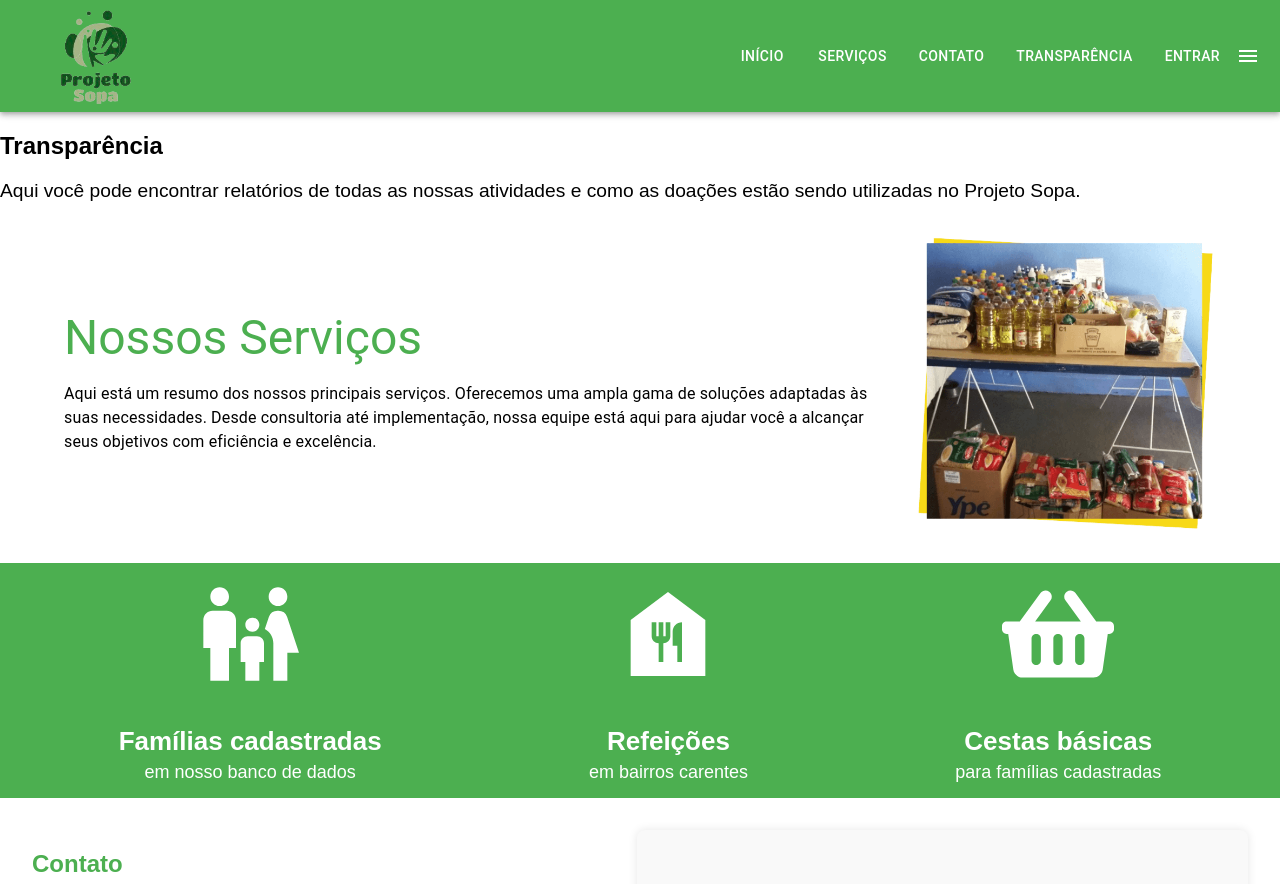
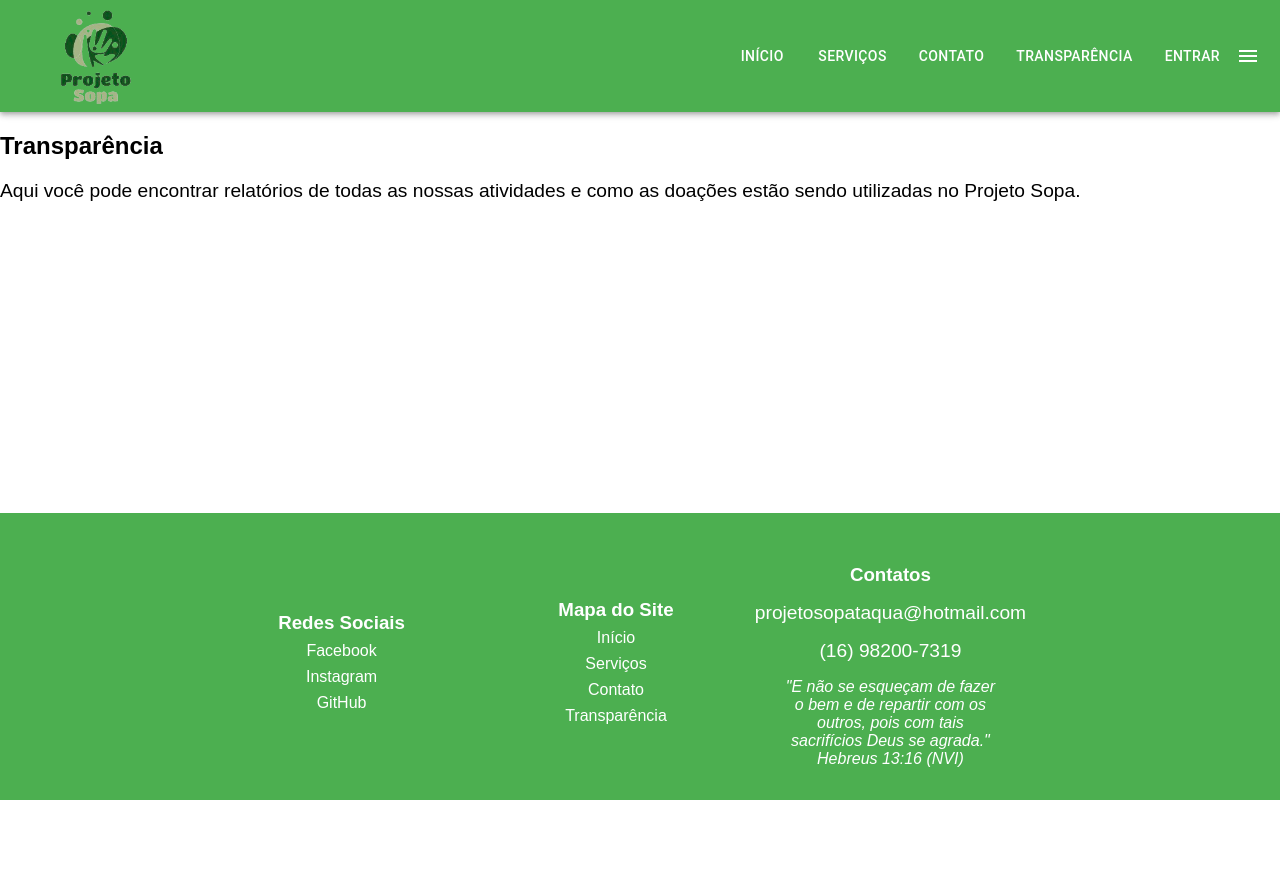
Before and after one commit to Pibonora/PI-V, a React (Create React App) app: page /transparencia in a window 1280 px wide. Shown: the top 884 px of the page. After the commit the page ends 800 px from the top, so only its background shows below. Built offline with nearby package versions, Linux system fonts and the light colour scheme.

Commit message:
Atualização da home e Menu

```diff
--- a/src/App.tsx
+++ b/src/App.tsx
@@ -17,20 +17,14 @@ import SectionS from './components/Section-Statistics';
 const App: React.FC = () => {
   return (
     <Router>
+
       <Menu />
       <Routes>
         <Route path="/" element={<Home />} />
         <Route path="/transparencia" element={<Transparencia />} />
         <Route path="/entrar" element={<Entrar />} />
       </Routes>
-      <Servicos
-        title="Nossos Serviços"
-        text="Aqui está um resumo dos nossos principais serviços. Oferecemos uma ampla gama de soluções adaptadas às suas necessidades. Desde consultoria até implementação, nossa equipe está aqui para ajudar você a alcançar seus objetivos com eficiência e excelência."
-        imageSrc={img1} // Use a variável importada
-        imageAlt="Descrição da imagem"
-      />
-      <SectionS/>
-      <Contato/>
+
       <Footer />
     </Router>
   );
--- a/src/components/Menu.tsx
+++ b/src/components/Menu.tsx
@@ -1,9 +1,10 @@
 // Menu.tsx
 import React from 'react';
-import { AppBar, Toolbar, Typography, Button, IconButton } from '@mui/material';
+import { AppBar, Toolbar, Button, IconButton } from '@mui/material';
 import MenuIcon from '@mui/icons-material/Menu';
 import logo from '../assets/logo.png'; // Caminho para a imagem de logo
 import '../assets/Menu.css'; // Importa o CSS para estilização
+import { Link } from 'react-router-dom';
 
 const Menu: React.FC = () => {
   const [isOpen, setIsOpen] = React.useState(false);
@@ -18,7 +19,8 @@ const Menu: React.FC = () => {
         <img src={logo} alt="Logo" className="logo" />
         <div className={`menu-items ${isOpen ? 'open' : ''}`}>
           <Button color="inherit" className="nav-button">
-            <a href="#inicio" className="nav-link">Início</a>
+            <a href="/" className="nav-link">Início</a>
+
           </Button>
           <Button color="inherit" className="nav-button">
             <a href="#servicos" className="nav-link">Serviços</a>
--- a/src/components/Statistics.tsx
+++ b/src/components/Statistics.tsx
@@ -1,5 +1,5 @@
 import React from 'react';
-import { MdFamilyRestroom } from "react-icons/md";
+// import { MdFamilyRestroom } from "react-icons/md";
 
 interface EstatisticaProps {
     icon: React.ReactNode; // Tipo genérico para o ícone
--- a/src/pages/Home.tsx
+++ b/src/pages/Home.tsx
@@ -1,21 +1,30 @@
 // Home.tsx
 import React from 'react';
 import '../assets/Home.css'; // Importa o CSS para estilização
-import Estatistica from '../components/Statistics';
-import { MdFamilyRestroom } from "react-icons/md";
+import Servicos from '../components/Servicos';
+import SectionS from '../components/Section-Statistics';
+import Contato from '../components/Contato';
+// import Estatistica from '../components/Statistics';
+// import { MdFamilyRestroom } from "react-icons/md";
+import img1 from '../assets/img1.png';
 
 const Home: React.FC = () => {
   return (
-    <div className="home-container">
+    <><div className="home-container">
       <div className="background-image">
         <div className="text-overlay">
-          <h1>Bem-vindo ao Meu Site</h1>
+          <h1>Seu apoio conta: colabore conosco.</h1>
           <p>
             Este é um exemplo de como você pode usar uma imagem de fundo e centralizar o texto sobre ela.
           </p>
         </div>
       </div>
     </div>
+    <Servicos
+        title="Nossos Serviços"
+        text="Aqui está um resumo dos nossos principais serviços. Oferecemos uma ampla gama de soluções adaptadas às suas necessidades. Desde consultoria até implementação, nossa equipe está aqui para ajudar você a alcançar seus objetivos com eficiência e excelência."
+        imageSrc={img1} // Use a variável importada
+        imageAlt="Descrição da imagem" /><SectionS /><Contato /></>
   );
 };
 
```
Also changed, not shown: package.json (+14 -5 lines), 1 other file (tests, documents, lock files or other folders).
